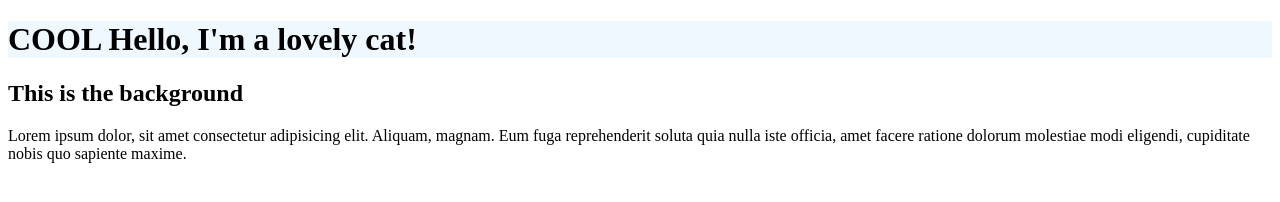
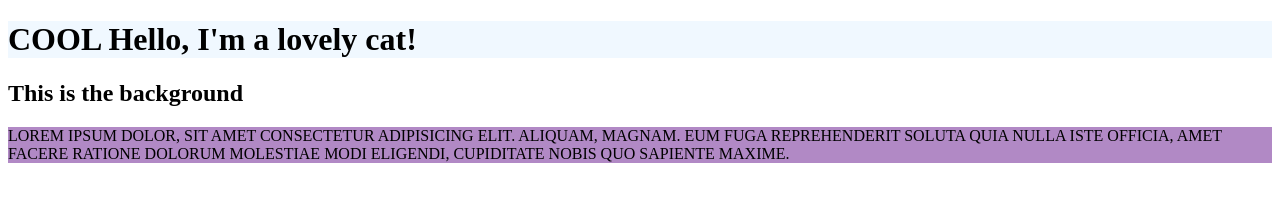
Before and after one commit to hocevar-teodor/cat, a plain HTML site: page index.html in a window 1280 px wide. Drawn offline with Linux system fonts and the light colour scheme.

Commit message:
added style for p

```diff
--- a/style.css
+++ b/style.css
@@ -1,3 +1,8 @@
 h1 {
     background-color: aliceblue;
 }
+
+p {
+    text-transform: uppercase;
+    background-color: rgba(100, 20, 140, 0.5);
+}
```
